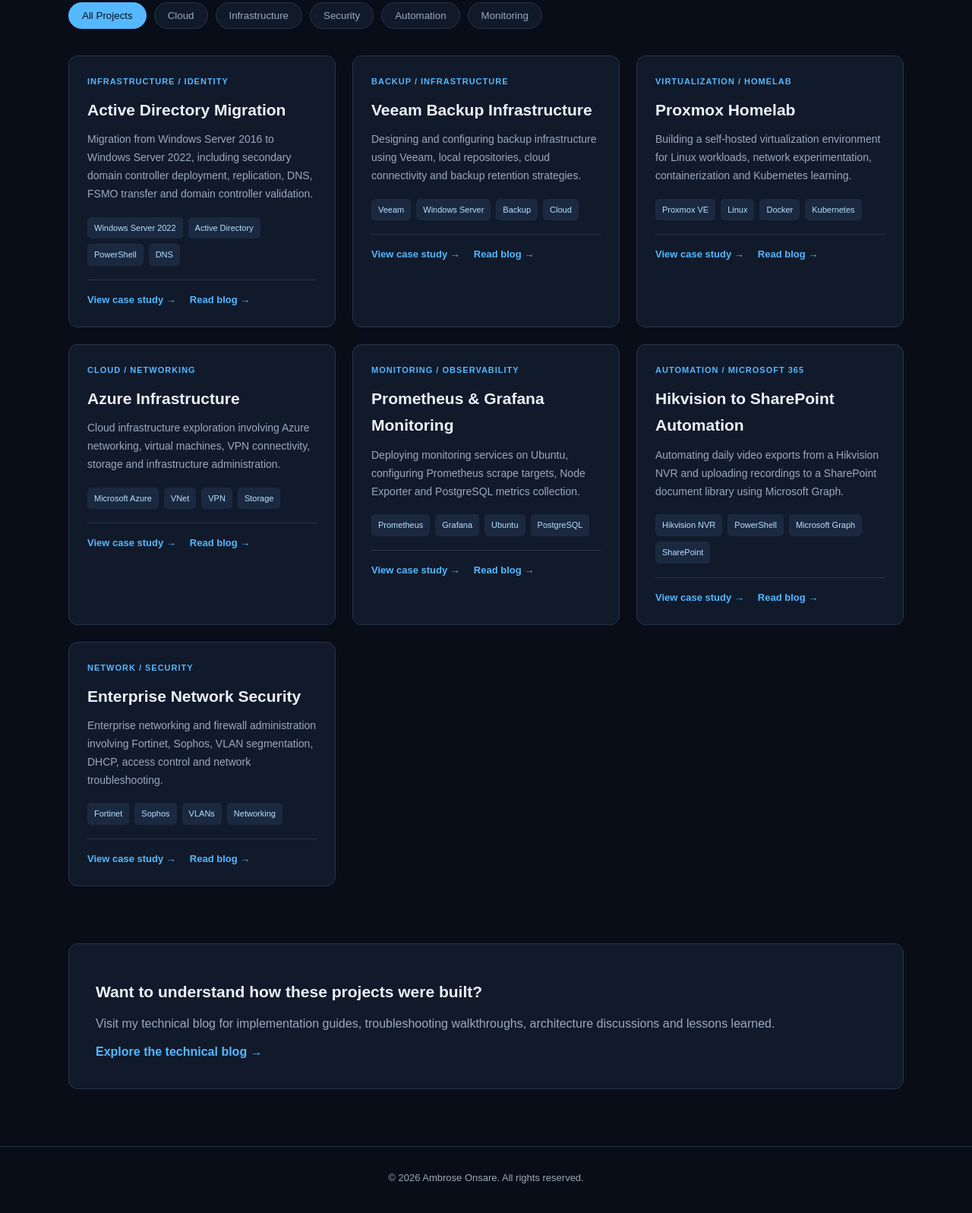
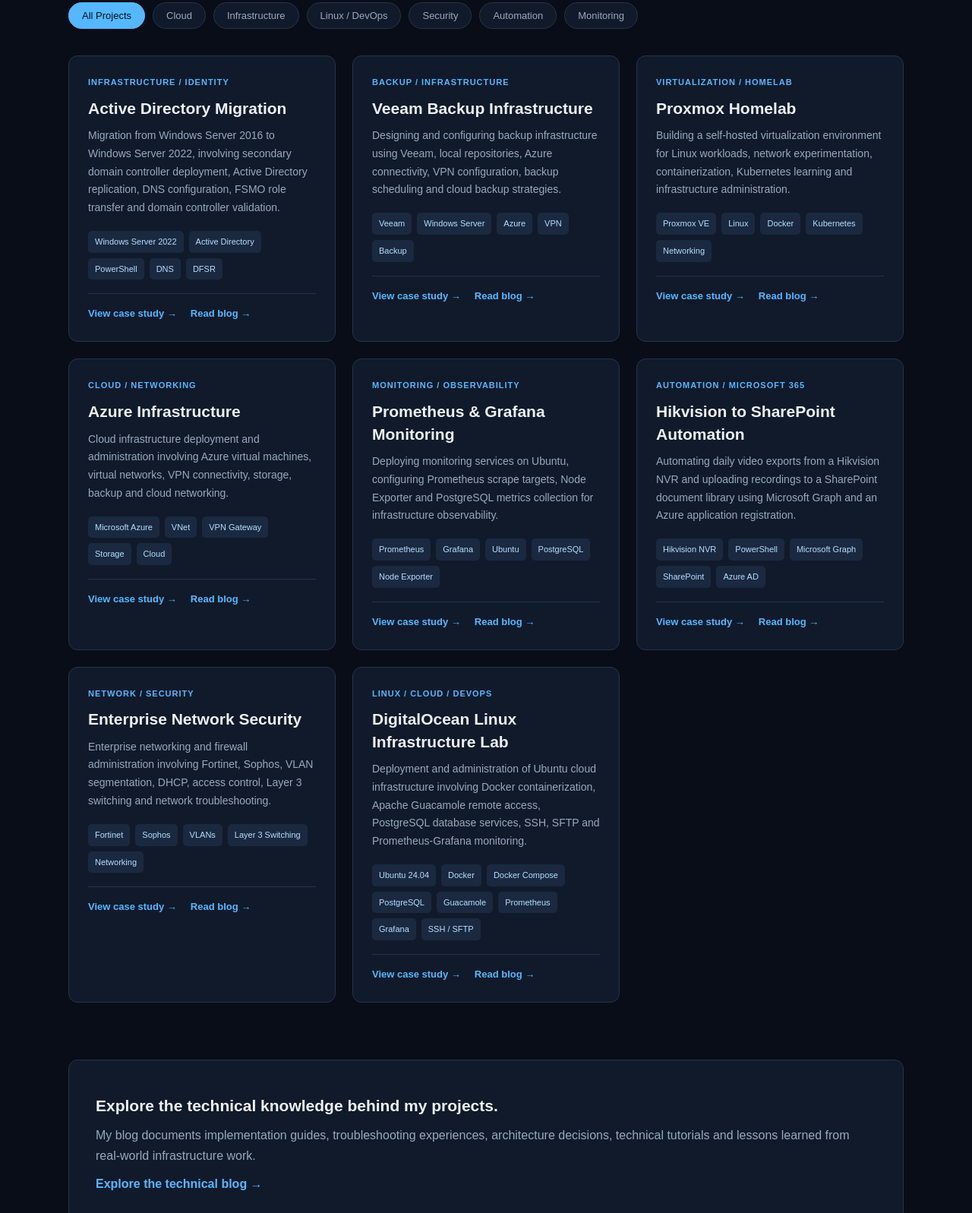
Before and after one commit to AmbroseOtundo/Personal-Portfolio, a plain HTML site: page projects.html in a window 1280 px wide. Shown: the part 482-2079 px from the top of the page at 76% size. Drawn offline with Linux system fonts and the light colour scheme.

Commit message:
feat: update projects section

```diff
--- a/projects.html
+++ b/projects.html
@@ -4,11 +4,15 @@
 <head>
   <meta charset="UTF-8">
   <meta name="viewport" content="width=device-width, initial-scale=1.0">
-  <meta name="description" content="IT infrastructure, cloud, networking and cybersecurity projects by Ambrose Onsare.">
+  <meta name="description" content="Ambrose Onsare's technical portfolio featuring cloud, Linux, infrastructure, networking, automation and security projects.">
   <title>Projects | Ambrose Onsare</title>
 
   <style>
-    * { margin: 0; padding: 0; box-sizing: border-box; }
+    * {
+      margin: 0;
+      padding: 0;
+      box-sizing: border-box;
+    }
 
     :root {
       --bg: #080d18;
@@ -26,9 +30,15 @@
       line-height: 1.7;
     }
 
-    a { color: inherit; text-decoration: none; }
+    a {
+      color: inherit;
+      text-decoration: none;
+    }
 
-    .container { width: min(1100px, 90%); margin: auto; }
+    .container {
+      width: min(1100px, 90%);
+      margin: auto;
+    }
 
     header {
       background: rgba(8,13,24,.96);
@@ -46,8 +56,14 @@
       gap: 20px;
     }
 
-    .logo { font-size: 21px; font-weight: bold; }
-    .logo span { color: var(--accent); }
+    .logo {
+      font-size: 21px;
+      font-weight: bold;
+    }
+
+    .logo span {
+      color: var(--accent);
+    }
 
     .nav-links {
       display: flex;
@@ -55,10 +71,19 @@
       list-style: none;
     }
 
-    .nav-links a { color: var(--muted); }
-    .nav-links a:hover, .nav-links a.active { color: var(--accent); }
+    .nav-links a {
+      color: var(--muted);
+      transition: .2s;
+    }
 
-    .page-header { padding: 85px 0 55px; }
+    .nav-links a:hover,
+    .nav-links a.active {
+      color: var(--accent);
+    }
+
+    .page-header {
+      padding: 85px 0 55px;
+    }
 
     .eyebrow {
       color: var(--accent);
@@ -67,8 +92,16 @@
       font-size: 13px;
     }
 
-    h1 { font-size: clamp(38px, 6vw, 56px); margin: 15px 0; }
-    .intro { color: var(--muted); max-width: 720px; font-size: 17px; }
+    h1 {
+      font-size: clamp(38px, 6vw, 56px);
+      margin: 15px 0;
+    }
+
+    .intro {
+      color: var(--muted);
+      max-width: 720px;
+      font-size: 17px;
+    }
 
     .filters {
       display: flex;
@@ -84,9 +117,12 @@
       border-radius: 25px;
       padding: 9px 17px;
       cursor: pointer;
+      font-size: 13px;
+      transition: .2s;
     }
 
-    .filter:hover, .filter.active {
+    .filter:hover,
+    .filter.active {
       color: #08111e;
       background: var(--accent);
       border-color: var(--accent);
@@ -103,7 +139,9 @@
       border: 1px solid var(--border);
       border-radius: 12px;
       overflow: hidden;
-      transition: .2s;
+      transition: .25s;
+      display: flex;
+      flex-direction: column;
     }
 
     .project:hover {
@@ -111,7 +149,10 @@
       border-color: var(--accent);
     }
 
-    .project-content { padding: 24px; }
+    .project-content {
+      padding: 25px;
+      flex: 1;
+    }
 
     .category {
       color: var(--accent);
@@ -121,9 +162,16 @@
       font-weight: bold;
     }
 
-    h2 { font-size: 21px; margin: 10px 0; }
+    h2 {
+      font-size: 21px;
+      margin: 10px 0;
+      line-height: 1.4;
+    }
 
-    .description { color: var(--muted); font-size: 14px; }
+    .description {
+      color: var(--muted);
+      font-size: 14px;
+    }
 
     .tags {
       display: flex;
@@ -149,7 +197,14 @@
       font-size: 13px;
     }
 
-    .links a { color: var(--accent); font-weight: bold; }
+    .links a {
+      color: var(--accent);
+      font-weight: bold;
+    }
+
+    .links a:hover {
+      text-decoration: underline;
+    }
 
     .empty {
       display: none;
@@ -165,9 +220,15 @@
       border-radius: 12px;
     }
 
-    .blog-cta p { color: var(--muted); margin: 10px 0; }
+    .blog-cta p {
+      color: var(--muted);
+      margin: 10px 0;
+    }
 
-    .blog-cta a { color: var(--accent); font-weight: bold; }
+    .blog-cta a {
+      color: var(--accent);
+      font-weight: bold;
+    }
 
     footer {
       border-top: 1px solid var(--border);
@@ -178,9 +239,24 @@
     }
 
     @media(max-width: 600px) {
-      nav { flex-direction: column; padding: 15px 0; }
-      .nav-links { gap: 15px; flex-wrap: wrap; justify-content: center; }
-      .page-header { padding: 60px 0 35px; }
+      nav {
+        flex-direction: column;
+        padding: 15px 0;
+      }
+
+      .nav-links {
+        gap: 15px;
+        flex-wrap: wrap;
+        justify-content: center;
+      }
+
+      .page-header {
+        padding: 60px 0 35px;
+      }
+
+      .blog-cta {
+        padding: 25px;
+      }
     }
   </style>
 </head>
@@ -190,6 +266,7 @@
 <header>
   <nav class="container">
     <a href="index.html" class="logo">AMBROSE<span>.</span></a>
+
     <ul class="nav-links">
       <li><a href="index.html">Home</a></li>
       <li><a class="active" href="projects.html">Projects</a></li>
@@ -204,11 +281,14 @@
 
   <section class="page-header">
     <div class="eyebrow">Practical engineering & implementation</div>
+
     <h1>My Projects</h1>
+
     <p class="intro">
       A collection of infrastructure implementations, cloud deployments,
-      networking solutions and automation projects. Each case study
-      explores the architecture, technologies, challenges and lessons learned.
+      networking solutions, automation and Linux engineering projects.
+      Explore the technologies, challenges, technical decisions and
+      lessons behind my work.
     </p>
   </section>
 
@@ -216,6 +296,7 @@
     <button class="filter active" data-filter="all">All Projects</button>
     <button class="filter" data-filter="cloud">Cloud</button>
     <button class="filter" data-filter="infrastructure">Infrastructure</button>
+    <button class="filter" data-filter="linux">Linux / DevOps</button>
     <button class="filter" data-filter="security">Security</button>
     <button class="filter" data-filter="automation">Automation</button>
     <button class="filter" data-filter="monitoring">Monitoring</button>
@@ -223,21 +304,27 @@
 
   <section class="grid" id="projectGrid">
 
+    <!-- PROJECT 1 -->
     <article class="project" data-category="infrastructure">
       <div class="project-content">
         <div class="category">Infrastructure / Identity</div>
         <h2>Active Directory Migration</h2>
+
         <p class="description">
           Migration from Windows Server 2016 to Windows Server 2022,
-          including secondary domain controller deployment, replication,
-          DNS, FSMO transfer and domain controller validation.
+          involving secondary domain controller deployment, Active
+          Directory replication, DNS configuration, FSMO role transfer
+          and domain controller validation.
         </p>
+
         <div class="tags">
           <span class="tag">Windows Server 2022</span>
           <span class="tag">Active Directory</span>
           <span class="tag">PowerShell</span>
           <span class="tag">DNS</span>
+          <span class="tag">DFSR</span>
         </div>
+
         <div class="links">
           <a href="projects/active-directory-migration.html">View case study →</a>
           <a href="blog/active-directory-migration.html">Read blog →</a>
@@ -245,21 +332,26 @@
       </div>
     </article>
 
+    <!-- PROJECT 2 -->
     <article class="project" data-category="infrastructure">
       <div class="project-content">
         <div class="category">Backup / Infrastructure</div>
         <h2>Veeam Backup Infrastructure</h2>
+
         <p class="description">
           Designing and configuring backup infrastructure using Veeam,
-          local repositories, cloud connectivity and backup
-          retention strategies.
+          local repositories, Azure connectivity, VPN configuration,
+          backup scheduling and cloud backup strategies.
         </p>
+
         <div class="tags">
           <span class="tag">Veeam</span>
           <span class="tag">Windows Server</span>
+          <span class="tag">Azure</span>
+          <span class="tag">VPN</span>
           <span class="tag">Backup</span>
-          <span class="tag">Cloud</span>
         </div>
+
         <div class="links">
           <a href="projects/veeam-backup.html">View case study →</a>
           <a href="blog/veeam-backup.html">Read blog →</a>
@@ -267,21 +359,26 @@
       </div>
     </article>
 
+    <!-- PROJECT 3 -->
     <article class="project" data-category="infrastructure">
       <div class="project-content">
         <div class="category">Virtualization / Homelab</div>
         <h2>Proxmox Homelab</h2>
+
         <p class="description">
           Building a self-hosted virtualization environment for Linux
-          workloads, network experimentation, containerization and
-          Kubernetes learning.
+          workloads, network experimentation, containerization,
+          Kubernetes learning and infrastructure administration.
         </p>
+
         <div class="tags">
           <span class="tag">Proxmox VE</span>
           <span class="tag">Linux</span>
           <span class="tag">Docker</span>
           <span class="tag">Kubernetes</span>
+          <span class="tag">Networking</span>
         </div>
+
         <div class="links">
           <a href="projects/proxmox-homelab.html">View case study →</a>
           <a href="blog/proxmox-homelab.html">Read blog →</a>
@@ -289,21 +386,26 @@
       </div>
     </article>
 
+    <!-- PROJECT 4 -->
     <article class="project" data-category="cloud">
       <div class="project-content">
         <div class="category">Cloud / Networking</div>
         <h2>Azure Infrastructure</h2>
+
         <p class="description">
-          Cloud infrastructure exploration involving Azure networking,
-          virtual machines, VPN connectivity, storage and infrastructure
-          administration.
+          Cloud infrastructure deployment and administration involving
+          Azure virtual machines, virtual networks, VPN connectivity,
+          storage, backup and cloud networking.
         </p>
+
         <div class="tags">
           <span class="tag">Microsoft Azure</span>
           <span class="tag">VNet</span>
-          <span class="tag">VPN</span>
+          <span class="tag">VPN Gateway</span>
           <span class="tag">Storage</span>
+          <span class="tag">Cloud</span>
         </div>
+
         <div class="links">
           <a href="projects/azure-infrastructure.html">View case study →</a>
           <a href="blog/azure-infrastructure.html">Read blog →</a>
@@ -311,20 +413,26 @@
       </div>
     </article>
 
+    <!-- PROJECT 5 -->
     <article class="project" data-category="monitoring">
       <div class="project-content">
         <div class="category">Monitoring / Observability</div>
         <h2>Prometheus & Grafana Monitoring</h2>
+
         <p class="description">
           Deploying monitoring services on Ubuntu, configuring Prometheus
-          scrape targets, Node Exporter and PostgreSQL metrics collection.
+          scrape targets, Node Exporter and PostgreSQL metrics collection
+          for infrastructure observability.
         </p>
+
         <div class="tags">
           <span class="tag">Prometheus</span>
           <span class="tag">Grafana</span>
           <span class="tag">Ubuntu</span>
           <span class="tag">PostgreSQL</span>
+          <span class="tag">Node Exporter</span>
         </div>
+
         <div class="links">
           <a href="projects/monitoring-stack.html">View case study →</a>
           <a href="blog/monitoring-stack.html">Read blog →</a>
@@ -332,21 +440,26 @@
       </div>
     </article>
 
+    <!-- PROJECT 6 -->
     <article class="project" data-category="automation">
       <div class="project-content">
         <div class="category">Automation / Microsoft 365</div>
         <h2>Hikvision to SharePoint Automation</h2>
+
         <p class="description">
-          Automating daily video exports from a Hikvision NVR
-          and uploading recordings to a SharePoint document library
-          using Microsoft Graph.
+          Automating daily video exports from a Hikvision NVR and
+          uploading recordings to a SharePoint document library
+          using Microsoft Graph and an Azure application registration.
         </p>
+
         <div class="tags">
           <span class="tag">Hikvision NVR</span>
           <span class="tag">PowerShell</span>
           <span class="tag">Microsoft Graph</span>
           <span class="tag">SharePoint</span>
+          <span class="tag">Azure AD</span>
         </div>
+
         <div class="links">
           <a href="projects/hikvision-sharepoint.html">View case study →</a>
           <a href="blog/hikvision-sharepoint.html">Read blog →</a>
@@ -354,21 +467,26 @@
       </div>
     </article>
 
+    <!-- PROJECT 7 -->
     <article class="project" data-category="security">
       <div class="project-content">
         <div class="category">Network / Security</div>
         <h2>Enterprise Network Security</h2>
+
         <p class="description">
           Enterprise networking and firewall administration involving
-          Fortinet, Sophos, VLAN segmentation, DHCP, access control
-          and network troubleshooting.
+          Fortinet, Sophos, VLAN segmentation, DHCP, access control,
+          Layer 3 switching and network troubleshooting.
         </p>
+
         <div class="tags">
           <span class="tag">Fortinet</span>
           <span class="tag">Sophos</span>
           <span class="tag">VLANs</span>
+          <span class="tag">Layer 3 Switching</span>
           <span class="tag">Networking</span>
         </div>
+
         <div class="links">
           <a href="projects/network-security.html">View case study →</a>
           <a href="blog/network-security.html">Read blog →</a>
@@ -376,16 +494,52 @@
       </div>
     </article>
 
+    <!-- PROJECT 8 -->
+    <article class="project" data-category="linux">
+      <div class="project-content">
+        <div class="category">Linux / Cloud / DevOps</div>
+        <h2>DigitalOcean Linux Infrastructure Lab</h2>
+
+        <p class="description">
+          Deployment and administration of Ubuntu cloud infrastructure
+          involving Docker containerization, Apache Guacamole remote
+          access, PostgreSQL database services, SSH, SFTP and
+          Prometheus-Grafana monitoring.
+        </p>
+
+        <div class="tags">
+          <span class="tag">Ubuntu 24.04</span>
+          <span class="tag">Docker</span>
+          <span class="tag">Docker Compose</span>
+          <span class="tag">PostgreSQL</span>
+          <span class="tag">Guacamole</span>
+          <span class="tag">Prometheus</span>
+          <span class="tag">Grafana</span>
+          <span class="tag">SSH / SFTP</span>
+        </div>
+
+        <div class="links">
+          <a href="projects/digitalocean-linux.html">View case study →</a>
+          <a href="blog/digitalocean-linux.html">Read blog →</a>
+        </div>
+      </div>
+    </article>
+
   </section>
 
-  <p class="empty" id="emptyMessage">No projects in this category yet.</p>
+  <p class="empty" id="emptyMessage">
+    No projects in this category yet.
+  </p>
 
   <section class="blog-cta">
-    <h2>Want to understand how these projects were built?</h2>
+    <h2>Explore the technical knowledge behind my projects.</h2>
+
     <p>
-      Visit my technical blog for implementation guides, troubleshooting
-      walkthroughs, architecture discussions and lessons learned.
+      My blog documents implementation guides, troubleshooting
+      experiences, architecture decisions, technical tutorials
+      and lessons learned from real-world infrastructure work.
     </p>
+
     <a href="blog/index.html">Explore the technical blog →</a>
   </section>
 
@@ -413,7 +567,8 @@
           selected === "all" ||
           project.dataset.category === selected;
 
-        project.style.display = matches ? "block" : "none";
+        project.style.display = matches ? "flex" : "none";
+
         if (matches) visible++;
       });
 
```
